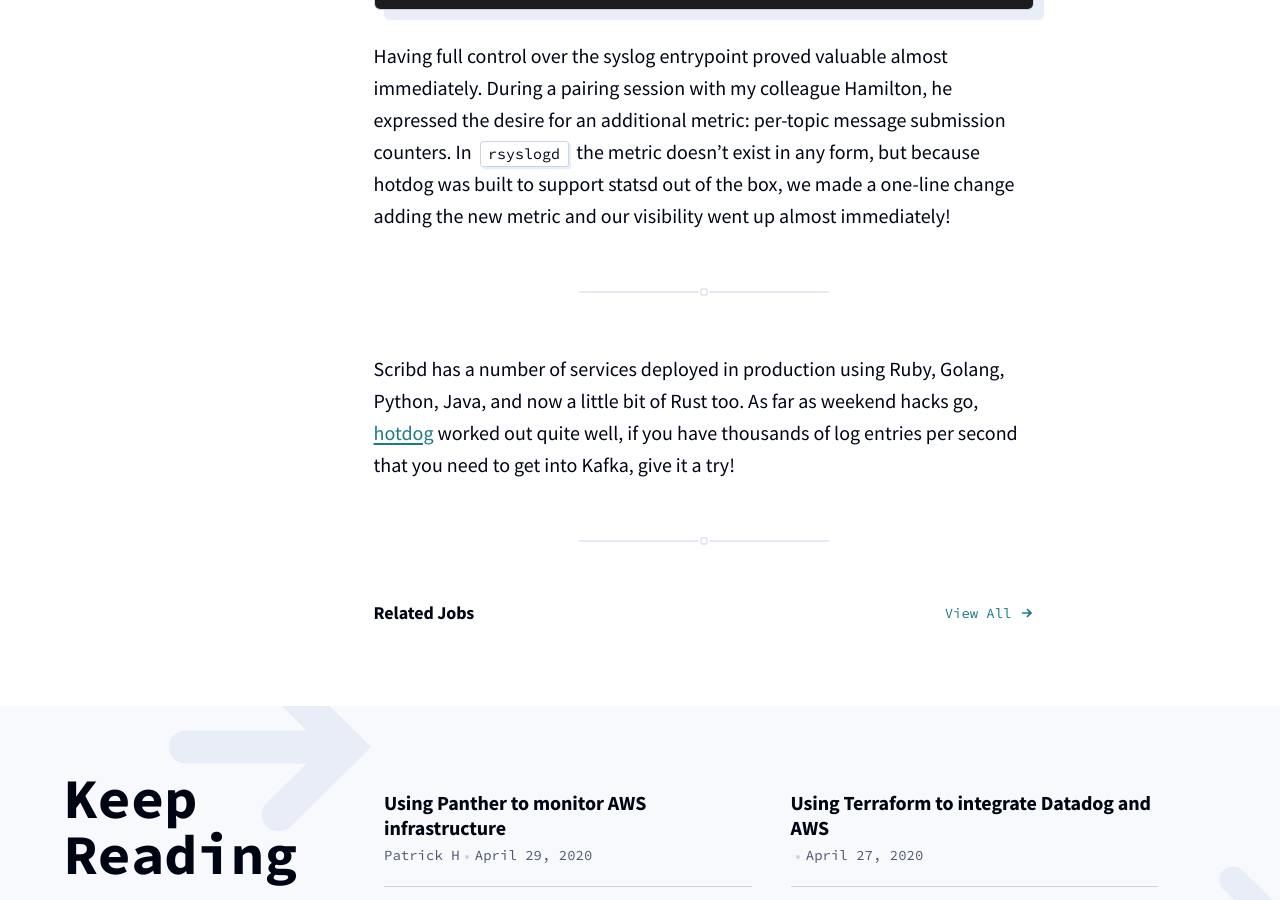
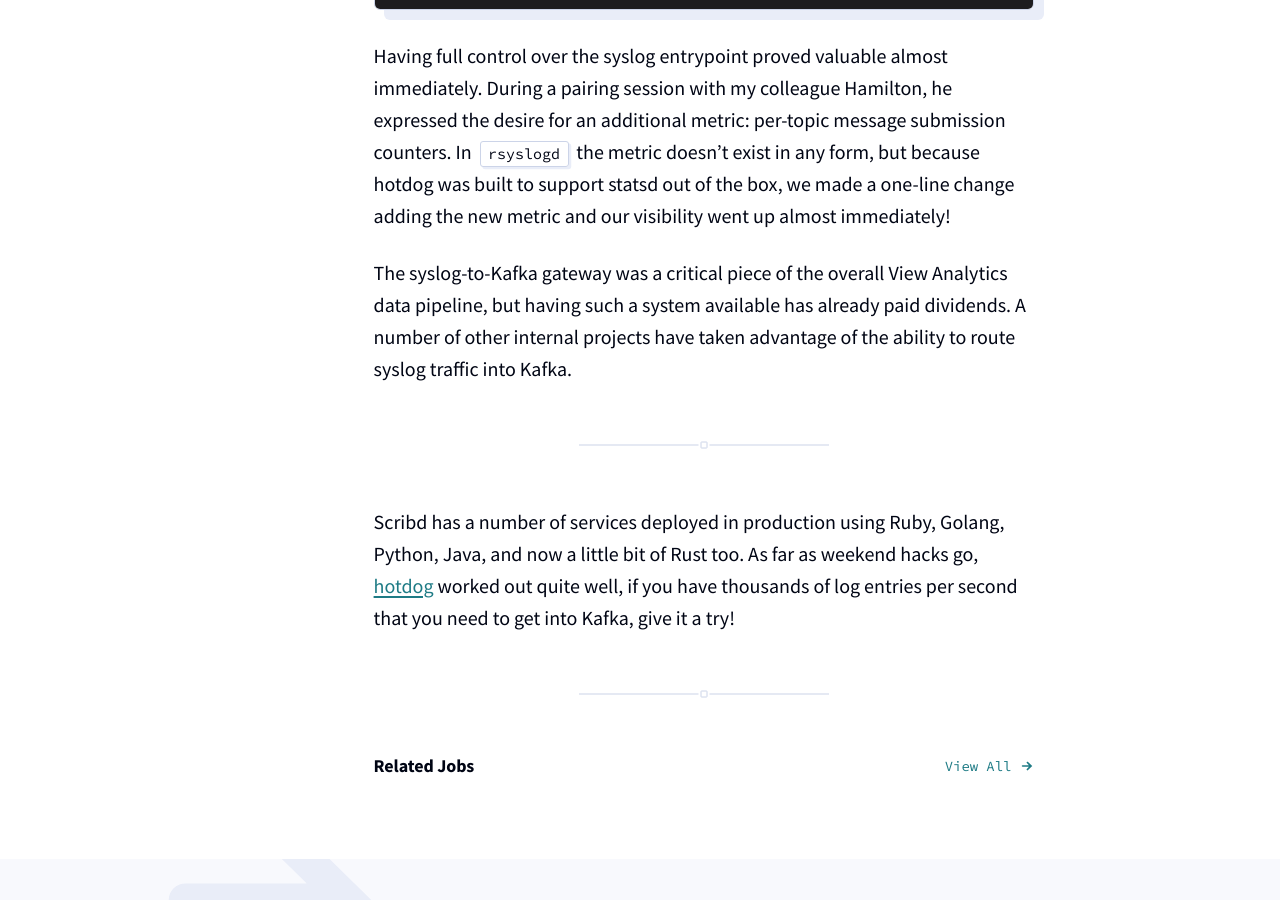
Before and after one commit to scribd/scribd.github.io, a Jekyll site: the page built from _posts/2020-06-24-shipping-rust-to-production.md, in a window 1280 px wide and 900 px high, scrolled down 4038 px. Built offline with Jekyll 4.4.1, drawn with Linux system fonts in a browser that asks for light colours.

```diff
--- a/_posts/2020-06-24-shipping-rust-to-production.md
+++ b/_posts/2020-06-24-shipping-rust-to-production.md
@@ -130,8 +130,16 @@
 and our visibility went up almost immediately!
 
 
+The syslog-to-Kafka gateway was a critical piece of the overall View Analytics
+data pipeline, but having such a system available has already paid dividends. A
+number of other internal projects have taken advantage of the ability to route
+syslog traffic into Kafka.
+
 ---
+
 
 Scribd has a number of services deployed in production using Ruby, Golang,
 Python, Java, and now a little bit of Rust too. As far as weekend hacks go,
-[hotdog](https://github.com/reiseburo/hotdog) worked out quite well, if you have thousands of log entries per second that you need to get into Kafka, give it a try!
+[hotdog](https://github.com/reiseburo/hotdog) worked out quite well, if you
+have thousands of log entries per second that you need to get into Kafka, give
+it a try!
```
